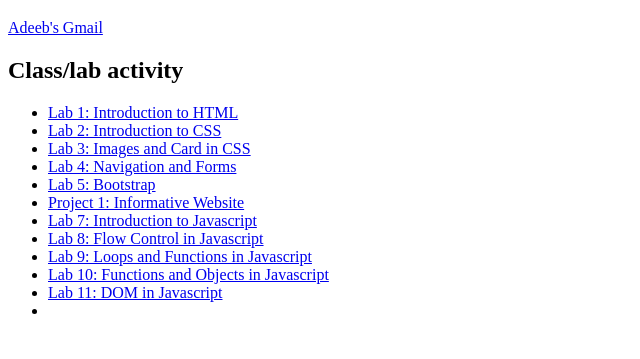
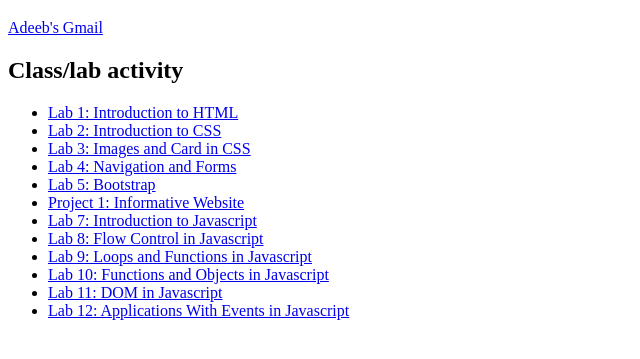
Before and after one commit to AdeebK1129/web_development, a plain HTML site: page index.html in a window 1280 px wide. Shown: the part 61-420 px from the top of the page, without its empty margins (0-640 px from the left). Drawn offline with Linux system fonts and the light colour scheme.

Commit message:
added lab12 link to index.html

```diff
--- a/index.html
+++ b/index.html
@@ -21,7 +21,7 @@
         <li><a href="lab9_loops_js/">Lab 9: Loops and Functions in Javascript</a></li>
         <li><a href="lab10_functions_js/lab10.html">Lab 10: Functions and Objects in Javascript</a></li>
         <li><a href="lab11_DOM/">Lab 11: DOM in Javascript</a></li>
-        <li></li>
+        <li><a href="lab12_events/">Lab 12: Applications With Events in Javascript</a></li>
     </ul>
 
 </body>
```
